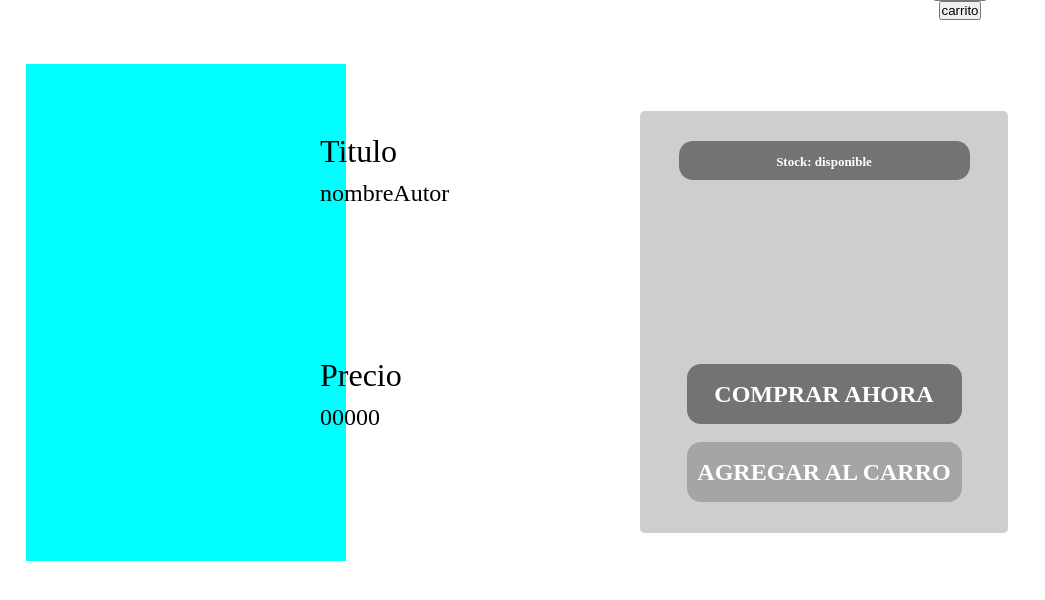
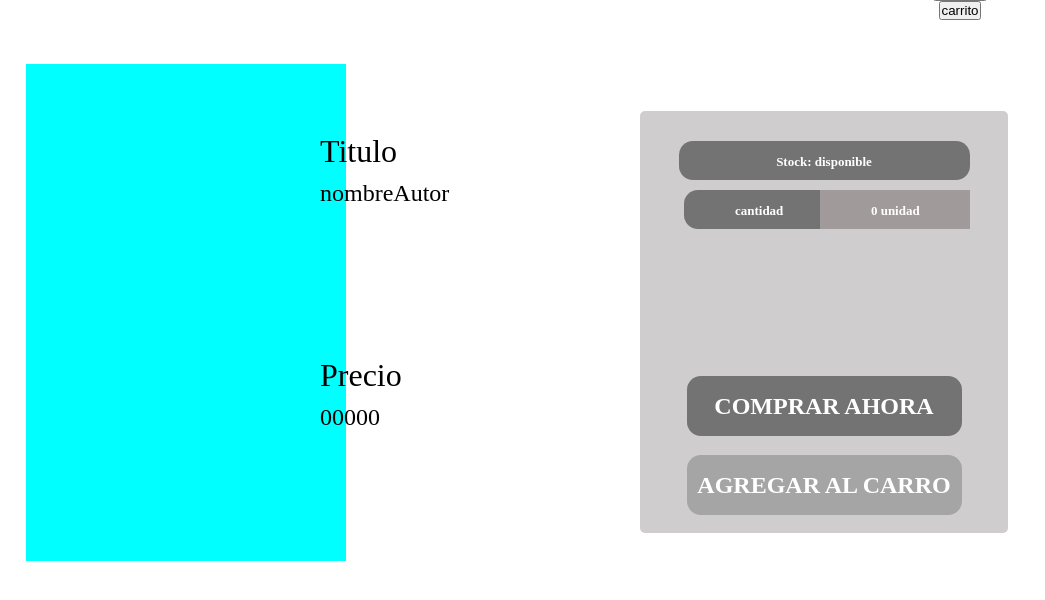
Before and after one commit to TomAlF16/PP, a PHP site: the page made by html/vista libro/vista libro.html in a window 1280 px wide; the page is wider, and only the part inside the window is pictured. Shown: the part 106-706 px from the top of that part, without its empty margins (0-1045 px from the left). Run offline with PHP 8.4, Linux system fonts and the light colour scheme.

Commit message:
guguil
.mcdñkzmcñkldznjmfc

```diff
--- a/html/vista libro/style.css
+++ b/html/vista libro/style.css
@@ -76,6 +76,37 @@ nav{
     line-height: 60px;
 }
 
+
+
+#cantidad {
+    height: 39px;
+    width: 150px;
+    background-color: rgb(115, 115, 115, 255);
+    border-radius: 14px;
+    margin: 10px auto;
+    font-size:small;
+    color: white;
+    line-height: 42px;
+    margin-left: 12%;
+
+}
+
+#unidad {
+    height: 39px;
+    width: 150px;
+    background-color: rgb(160,154,154,255);
+
+    margin: 10px auto;
+    font-size:small;
+    color: white;
+    line-height: 42px;
+    margin-left: 49%;
+    margin-top: -49px;
+
+}
+
+
+
 #agregarcarro {
     height: 60px;
     width: 275px;
@@ -87,7 +118,19 @@ nav{
     line-height: 60px;
 
 }
+#parteGris2{
+    height: 285px;
+    width: 1374px;
 
+    background-color: rgb(160,154,154,255);
+    border-radius: 14px;
+    margin: 10px auto;
+    text-align: center;
+    color: white;
+
+
+
+}
 
 #espacioLibro {
     height: 497px;
--- a/html/vista libro/vista libro.html
+++ b/html/vista libro/vista libro.html
@@ -52,10 +52,18 @@
         <div id="ParteGris">
 
 
+
         <h2 id="stock">
             Stock: disponible
         </h2>
-        <h2 id="comprar" style="margin-top: 50%;" >
+        <h2 id="cantidad">
+
+            cantidad
+            <h2 id="unidad">
+
+               0 unidad
+        </h2>
+        <h2 id="comprar" style="margin-top: 40%;" >
             COMPRAR AHORA
         <h2 id="agregarcarro" style="margin-top: 5%;">
             AGREGAR AL CARRO
@@ -78,7 +86,9 @@
 <div id="ValorPrecio">00000
 
 </div>
+<div id="#parteGris2">
 
+</div>
 
 
 </html>
```
